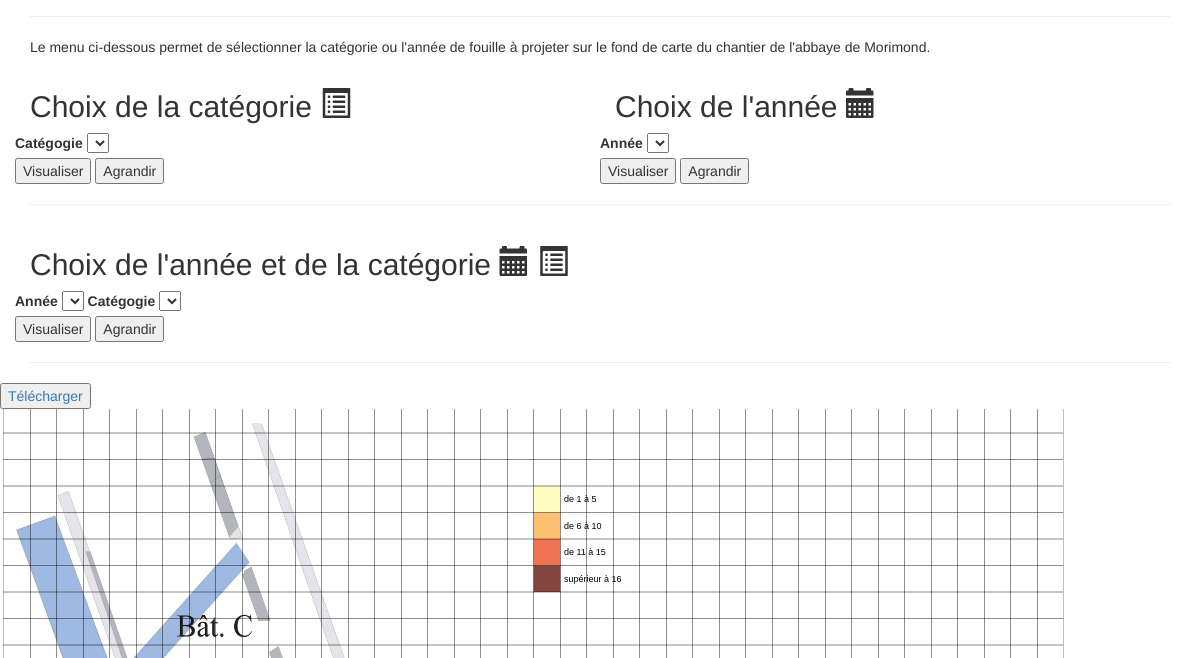
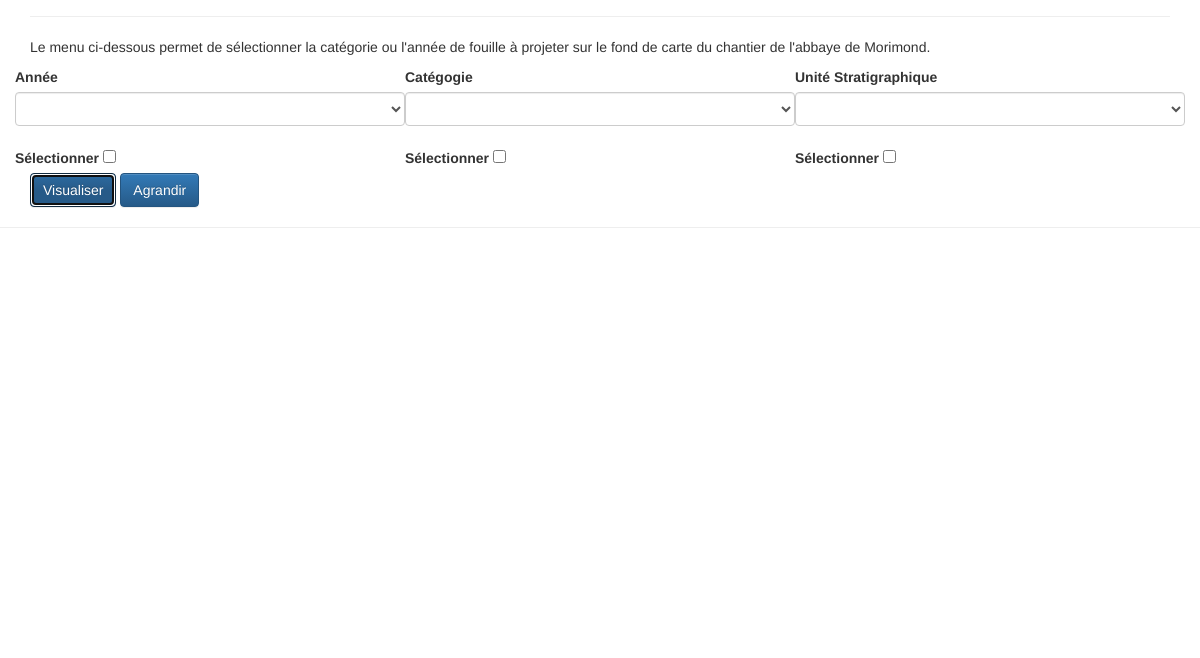
Before and after one commit to philippeBron/morimond-app, an Electron app: page mainWindow.html in a window 1200 px wide. Both pictures are taken after a click on the button "Visualiser". Shown: the part 142-800 px from the top of the page. Drawn offline with Linux system fonts and the light colour scheme; no server answers.

Commit message:
💄 change form to 3 selection types

```diff
--- a/fouilles.js
+++ b/fouilles.js
@@ -3,12 +3,14 @@ function initApp() {
     const path = require('path')
     const location = path.join(__dirname, './')
     const selectAnnee = document.getElementById('annee')
+    const selectCategorie = document.getElementById('categorie')
+    const selectUnitesStrat = document.getElementById('uniteStrat')
     const selectAnnee2 = document.getElementById('annee2')
-    const selectCategorie = document.getElementById('categorie')
     const selectCategorie2 = document.getElementById('categorie2')
     const divMap = document.getElementById('map')
     let years = []
     let categories = []
+    let unitesStrat = []
 
     if(db.valid('fouilles', location)) {
         db.getAll('fouilles', location, (succ, data) => {
@@ -16,6 +18,9 @@ function initApp() {
                 data.forEach(element => {
                     let yearExists = false
                     let categorieExists = false
+                    let uniteStratExists = false
+
+                    // get every existing years
                     if(element.date !== null) {
                         for (let i = 0; i < years.length; i++) {
                             if (element.date === years[i]) {
@@ -30,6 +35,8 @@ function initApp() {
                     years.sort()
                     //reverse years order
                     years.reverse()
+
+                    // get every existing categories
                     if(element.categorie !== 'Categorie') {
                         for (let i = 0; i < categories.length; i++) {
                             if (element.categorie.toLowerCase() === categories[i]) {
@@ -41,6 +48,19 @@ function initApp() {
                         }
                     }
                     categories.sort()
+
+                    // get every existing stratigraphic units
+                    if(element.us !== null) {
+                        for (let i = 0; i < unitesStrat.length; i++) {
+                            if (element.us.toString().toLowerCase() === unitesStrat[i]) {
+                                uniteStratExists = true
+                            }
+                        }
+                        if (uniteStratExists === false) {
+                            unitesStrat.push(element.us.toString().toLowerCase())
+                        }
+                    }
+                    unitesStrat.sort()
                 })
 
                 years.forEach(year => {
@@ -64,6 +84,12 @@ function initApp() {
                     opt.value = opt.text = categorie
                     selectCategorie2.appendChild(opt)
                 })
+
+                unitesStrat.forEach(uniteStrat => {
+                    const opt = document.createElement('option')
+                    opt.value = opt.text = uniteStrat
+                    selectUnitesStrat.appendChild(opt)
+                })
             } else {
                 console.log('An error has occured.')
                 console.log(`Message: ${data}`)
@@ -73,6 +99,7 @@ function initApp() {
     divMap.style.visibility = "hidden"
 }
 
+/*
 function getAll() {
     const db = require('electron-db')
     const path = require('path')
@@ -88,6 +115,7 @@ function getAll() {
         })
     }
 }
+*/
 
 function getItems(year) {
     const db = require('electron-db')
@@ -153,6 +181,47 @@ function ExcelDateToJSDate(serial) {
 
     return new Date(date_info.getFullYear(), date_info.getMonth(), date_info.getDate(), hours, minutes, seconds)
  }
+
+function showMap(scale) {
+    const db = require('electron-db')
+    const path = require('path')
+    const location = path.join(__dirname, '/')
+    const canvas = document.querySelector('#carroyage')
+    const divMap = document.getElementById('map')
+    const width = canvas.width = (4218)
+    const height = canvas.height = (5318)
+
+    // load map background
+    const image = new Image()
+    image.src = './assets/img/plan-v2_2019.jpg'
+
+    let x = y = 0;
+
+    const mapData = require('./carroyage.json')
+    const yearSelected = document.getElementById('yearSelected').checked
+    const categorieSelected = document.getElementById('categorieSelected').checked
+    const uniteStratSelected = document.getElementById('uniteStratSelected').checked
+    let year = null
+    let categorie = null
+    let stratUnit = null
+
+    // get data
+    let zones = []
+    let zoneData = []
+
+    if (yearSelected) {
+        year = parseInt(document.getElementById('annee').value)
+    }
+    if (categorieSelected) {
+        categorie = document.getElementById('categorie').value
+    }
+    if (uniteStratSelected) {
+        stratUnit = document.getElementById('uniteStrat').value.toString()
+    }
+    console.log(year)
+    console.log(categorie)
+    console.log(stratUnit)
+}
 
 function showYearMap(annee, scale) {
     const db = require('electron-db')
--- a/main.js
+++ b/main.js
@@ -4,7 +4,7 @@ const path = require('path');
 const { app, BrowserWindow, Menu, ipcMain } = electron
 
 // Set environment
-process.env.NODE_ENV = 'production'
+// process.env.NODE_ENV = 'production'
 
 let mainWindow;
 let loadWindow
--- a/mainWindow.html
+++ b/mainWindow.html
@@ -27,9 +27,55 @@
                 </div>
             </div>
         </header>
-        <!-- <input type="button" onclick="loadDB('./base_de_donnees_compileeb3.xlsx')" value="Chargement">
-        <input type="button" onclick="init()" value="init"> -->
         <p>Le menu ci-dessous permet de sélectionner la catégorie ou l'année de fouille à projeter sur le fond de carte du chantier de l'abbaye de Morimond.</p>
+        <div class="row">
+            <div class="col-sm-4">
+                <div class="row">
+                    <div>
+                        <label>Année</label>
+                        <br>
+                        <select class="form-control" name="annee" id="annee"></select>
+                        <br>
+                        <label class="form-check-label">Sélectionner</label>
+                        <input class="form-check-input" type="checkbox" id="yearSelected" name="yearSelected">
+                    </div>
+                </div>
+            </div>
+            <div class="col-sm-4">
+                <div class="row">
+                    <div>
+                        <label>Catégogie</label>
+                        <br>
+                        <select class="form-control" name="categorie" id="categorie"></select>
+                        <br>
+                        <label class="form-check-label">Sélectionner</label>
+                        <input class="form-check-input" type="checkbox" id="categorieSelected" name="categorieSelected">
+                        <br>
+                    </div>
+                </div>
+            </div>
+            <div class="col-sm-4">
+                <div class="row">
+                    <div>
+                        <label>Unité Stratigraphique</label>
+                        <br>
+                        <select class="form-control" name="uniteStrat" id="uniteStrat"></select>
+                        <br>
+                        <label class="form-check-label">Sélectionner</label>
+                        <input class="form-check-input" type="checkbox" id="uniteStratSelected" name="uniteStratSelected">
+                    </div>
+                </div>
+            </div>
+        </div>
+        <div class="col-sm-4">
+            <div class="row">
+                <div>
+                    <input type="button" class="btn btn-primary" value="Visualiser" onclick="showMap(0.25)">
+                    <input type="button"class="btn btn-primary" value="Agrandir" onclick="showYearCategorieMap('annee2', 'categorie2', 1.0)">
+                </div>
+            </div>
+        </div>
+    <!--
         <div class="row">
             <div class="col-sm-6">
                 <h2>Choix de la catégorie <span class="glyphicon glyphicon-list-alt"></span></h2>
@@ -59,7 +105,8 @@
             </div>
         </div>
         <hr/>
-        <div class="row">
+    -->
+        <div class="row" hidden>
             <div class="col-sm-12">
                 <h2>Choix de l'année et de la catégorie <span class="glyphicon glyphicon-calendar"></span> <span class="glyphicon glyphicon-list-alt"></span></h2>
                 <div class="row">
@@ -76,11 +123,11 @@
                 </div>
             </div>
         </div>
-        <hr/>
     </div>
+    <hr>
     <div id="map">
         <a id="download" download="Carroyage.png" href="#">
-            <button type="button" onclick="downloadCanvas()">Télécharger</button>
+            <button type="button" class="btn btn-primary" onclick="downloadCanvas()">Télécharger</button>
         </a>
         <canvas id="carroyage">
             <p>Carroyage du site de l'abbaye de Morimond</p>
```
Also changed, not shown: 1 other file.
